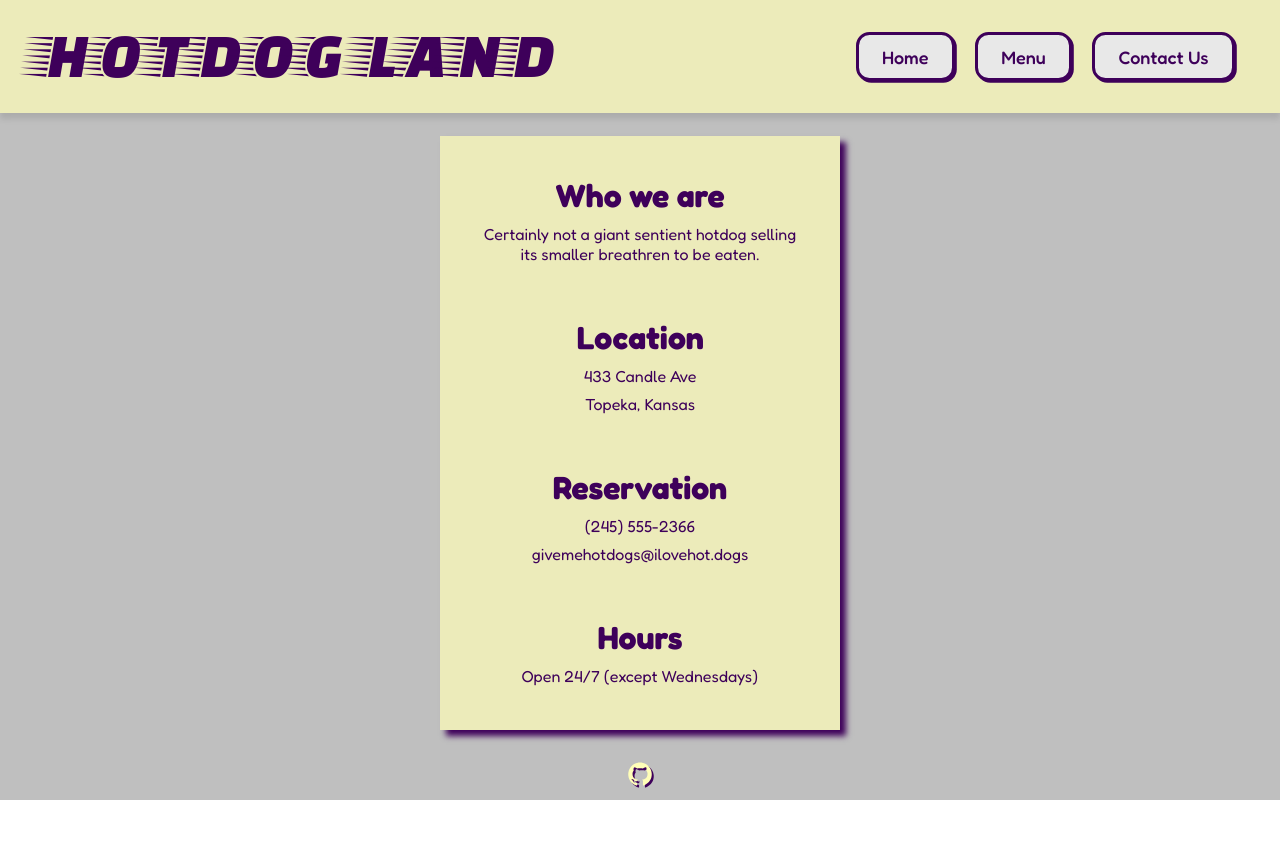
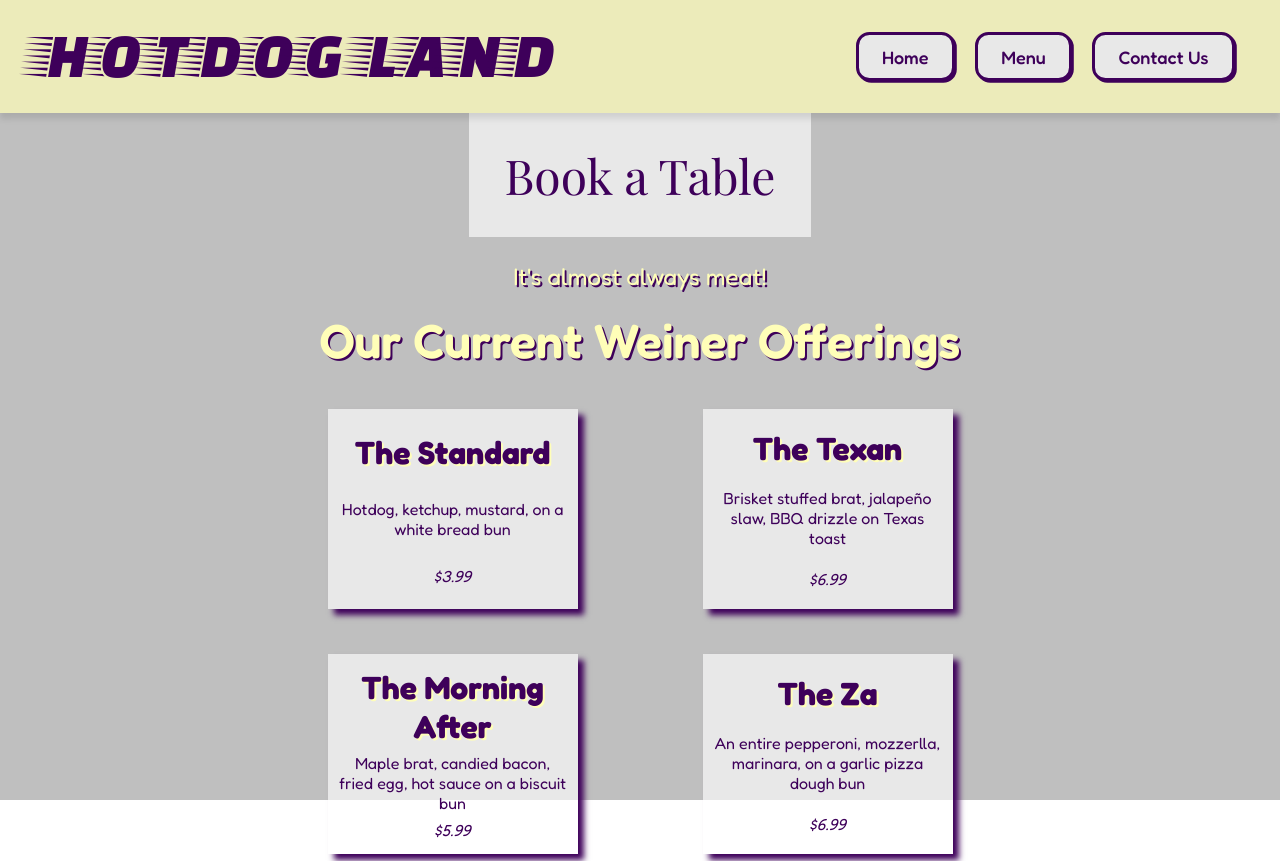
Before and after one commit to jshuhler/restaurant, a website built with webpack: page src/template.html in a window 1280 px wide. Shown: the top 861 px of the page. Before the commit the page ends 800 px from the top, so only its background shows below. Built offline with nearby package versions, Linux system fonts and the light colour scheme; files whose address does not match are found by name; a web font is replaced by a local one.

Commit message:
tweak HTML and style of all pages, js for menu page

```diff
--- a/src/styles.css
+++ b/src/styles.css
@@ -17,15 +17,12 @@
 
     --button-radius: 0.75em;
     --button-color: rgb(232, 232, 232);
-    --button-outline-color: rgb(62, 0, 90);
-
+    --purple-color: rgb(62, 0, 90);
     --header-color: rgb(255, 254, 184);
 
     --title-font: 'Faster One', monospace;
-    --purple-color: rgb(62, 0, 90);
     --button-font: 'Fredoka', monospace;
-    --button-font-color: ;
-    --button-bg-color: ;
+    --serif-font: 'Playfair Display', serif;
 }
 
 body {
@@ -64,7 +61,7 @@ button {
     font-weight: 500;
     font-size: 18px;
     color: var(--purple-color);
-    border: 3px solid var(--button-outline-color);
+    border: 3px solid var(--purple-color);
     border-radius: var(--button-radius);
     box-shadow: 0.1em 0.1em;
 }
@@ -130,7 +127,7 @@ nav.nav-btns {
 
 /* HOME PAGE */
 a.home-cta {
-    font-family: 'Playfair Display', serif;
+    font-family: var(--serif-font);
     font-size: var(--font-size-xl);
     padding: 30px 35px;
     border: none;
@@ -141,7 +138,7 @@ a.home-cta {
 
 p.home-tagline {
     font-family: var(--button-font);
-    font-size: var(--font-size-xl);
+    font-size: var(--font-size-l);
     color: var(--purple-color);
     max-width: 400px;
     text-align: center;
@@ -223,10 +220,11 @@ p.menu-title {
 }
 
 p.title {
-    font-family: var(--button-font);
+    font-family: var(--serif-font);
     padding-bottom: 5px;
     font-size: calc(var(--font-size-l) + 0.5em);
     font-weight: 700;
+    text-shadow: 2px 2px 0px var(--button-color);
 }
 
 p.text {
--- a/src/template.html
+++ b/src/template.html
@@ -21,42 +21,42 @@
             </nav>
         </header>
         <div id="content">
-            <!-- <a class="home-cta" href="#" target="_blank" rel="noreferrer">Book a Table</a>
-            <p class="home-tagline">It's almost always meat!</p> -->
+            <a class="home-cta" href="#" target="_blank" rel="noreferrer">Book a Table</a>
+            <p class="home-tagline">It's almost always meat!</p>
 
-            <!-- <p class="menu-title">Our Current Weiner Offerings</p>
+            <p class="menu-title">Our Current Weiner Offerings</p>
             <div class="menu-card-container">
-                <div class="menu-card" id="card1">
+                <div class="menu-card">
                     <h1 class="card-title">The Standard</h1>
                     <p class="card-description">Hotdog, ketchup, mustard, on a white bread bun</p>
                     <p class="card-price">$3.99</p>
                 </div>
-                <div class="menu-card" id="card2">
+                <div class="menu-card">
                     <h1 class="card-title">The Texan</h1>
                     <p class="card-description">Brisket stuffed brat, jalapeño slaw, BBQ drizzle on Texas toast</p>
                     <p class="card-price">$6.99</p>
                 </div>
-                <div class="menu-card" id="card3">
+                <div class="menu-card">
                     <h1 class="card-title">The Morning After</h1>
                     <p class="card-description">Maple brat, candied bacon, fried egg, hot sauce on a biscuit bun</p>
                     <p class="card-price">$5.99</p>
                 </div>
-                <div class="menu-card" id="card4">
+                <div class="menu-card">
                     <h1 class="card-title">The Za</h1>
                     <p class="card-description">An entire pepperoni, mozzerlla, marinara, on a garlic pizza dough bun</p>
                     <p class="card-price">$6.99</p>
                 </div>
-                <div class="menu-card" id="card5">
+                <div class="menu-card">
                     <h1 class="card-title">The Forest Floor</h1>
                     <p class="card-description">Mushroom dog, arugula, truffle aioli, dirt sauce on a gluten free, vegan bun</p>
                     <p class="card-price">$0.99</p>
                 </div>
-                <div class="menu-card" id="card6">
+                <div class="menu-card">
                     <h1 class="card-title">The Philly Special</h1>
                     <p class="card-description">Shaved beef dog, whiz, grilled onions on a sesame seed bun</p>
                     <p class="card-price">$41.33</p>
                 </div>
-            </div> -->
+            </div>
 
             <div class="about-container">
                 <div class="about-tile">
@@ -69,7 +69,7 @@
                     <p class="text">Topeka, Kansas</p>
                 </div>
                 <div class="about-tile">
-                    <p class="title">Reservation</p>
+                    <p class="title">Reservations</p>
                     <p class="text">(245) 555-2366</p>
                     <p class="text email">givemehotdogs@ilovehot.dogs</p>
                 </div>
```
Also changed, not shown: src/menu.js (+27 -0 lines).
